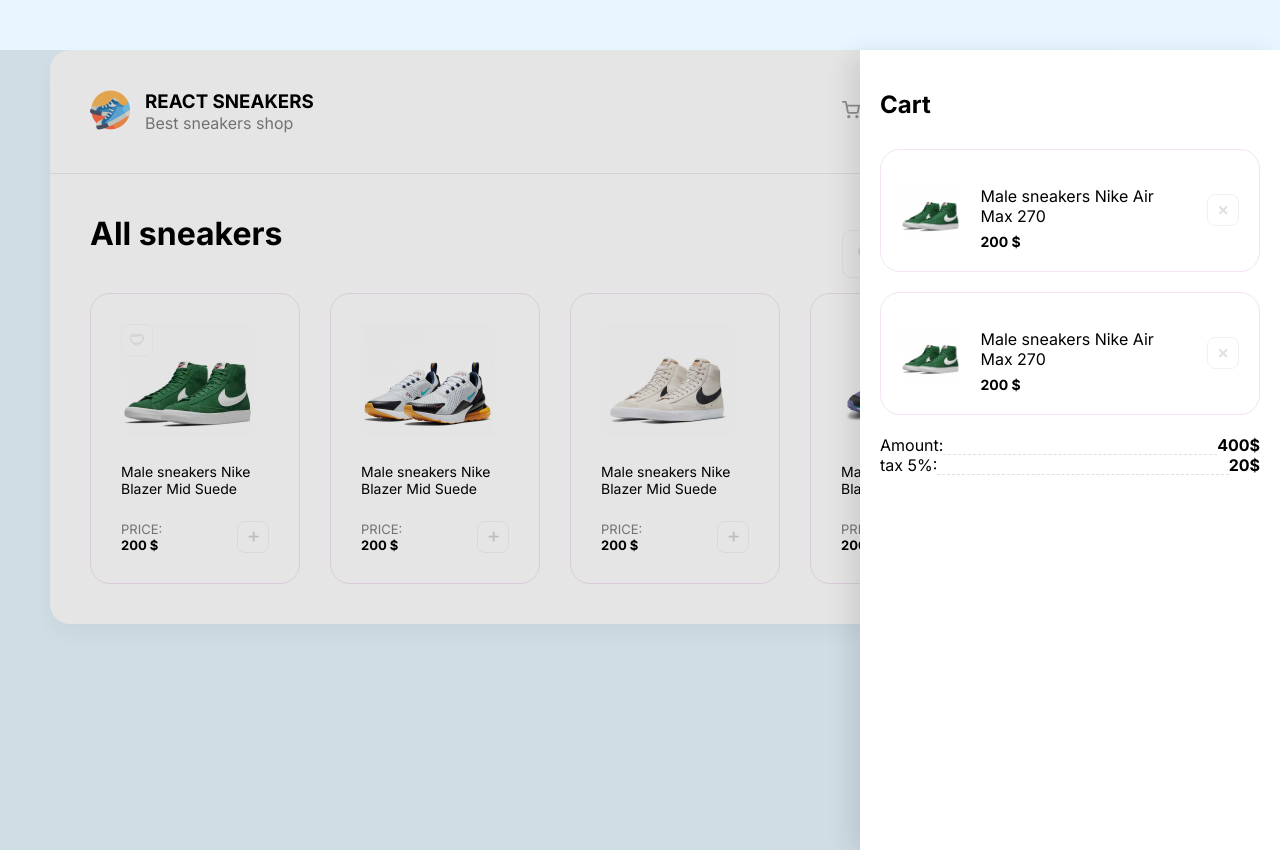
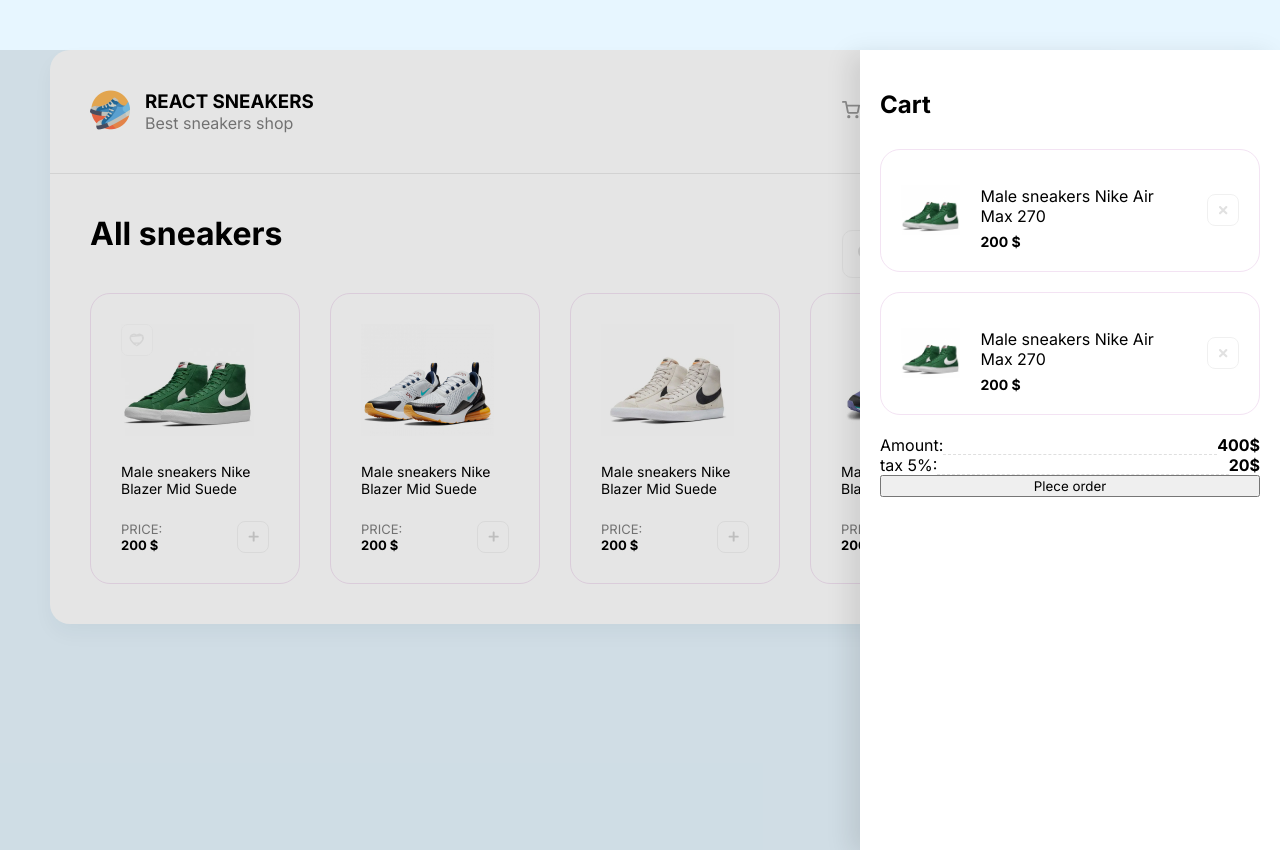
Before and after one commit to evgiur/react-sneakers, a React (Create React App) app: page / in a window 1280 px wide. Built offline with nearby package versions, Linux system fonts and the light colour scheme.

Commit message:
by-button

```diff
--- a/src/App.js
+++ b/src/App.js
@@ -52,6 +52,8 @@
               <b>20$</b>
             </li>
           </ul>
+
+          <button>Plece order</button>
         </div>
       </div>
 
--- a/src/index.scss
+++ b/src/index.scss
@@ -174,6 +174,8 @@
 }
 
 .drawer {
+  display: flex;
+  flex-direction: column;
   position: absolute;
   height: 100%;
   width: 420px;
```
